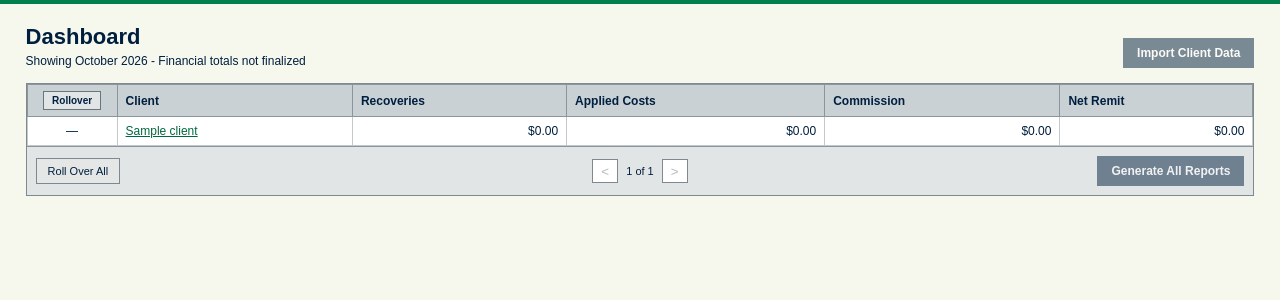
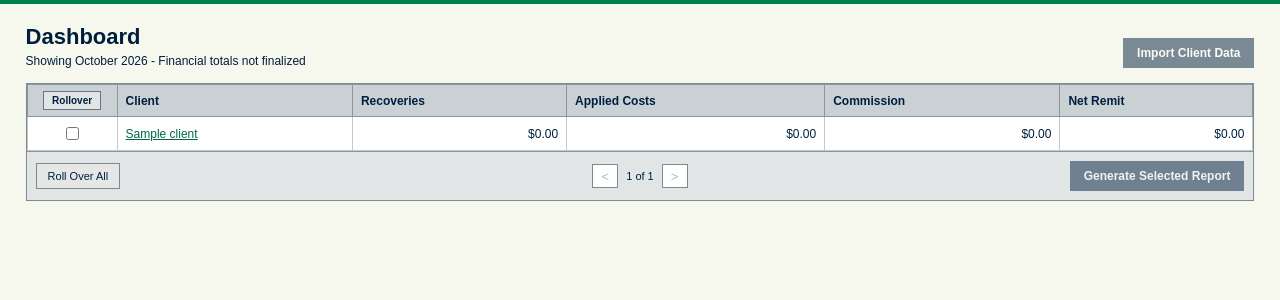
Before and after one commit to Ochairoikoguma/CharmedSolutions, a Django app: page / in a window 1280 px wide. Shown: the part 54-354 px from the top of the page. Run offline with Django 5.2, Linux system fonts and the light colour scheme; tables that the repository leaves empty hold one stand-in row (values such as "Sample post").

Commit message:
Integrate single client report generation and history safeguards

```diff
--- a/backend/accounting/views.py
+++ b/backend/accounting/views.py
@@ -419,6 +419,19 @@ def dashboard_data(request):
             "Billed": row["billed"],
         })
 
+    #Identify clients with an existing report for this month
+
+
+    # Load saved financial snapshots for this reporting month.
+    saved_reports = {
+        report.client_id: report
+        for report in Remittance.objects.filter(
+            report_period=period_start
+        )
+    }
+
+    existing_report_ids = set(saved_reports)
+
     clients = []
 
     for client in Client.objects.order_by("client_name"):
@@ -460,6 +473,19 @@ def dashboard_data(request):
             commission = totals["commission"]
             net_remittance = totals["net_remittance"]
 
+        # Existing reports must display their saved financial totals,
+        # not recalculate from costs that are now marked billed.
+        saved_report = saved_reports.get(client.client_id)
+
+        if saved_report is not None:
+            recoveries = saved_report.gross_recoveries
+            applied_costs = saved_report.total_cost
+            commission = saved_report.total_commission
+            net_remittance = saved_report.net_remittance
+
+            # Deferred costs were not stored in the report snapshot.
+            deferred_costs = None
+
         clients.append({
             "id": client.client_id,
             "name": client.client_name,
@@ -468,11 +494,15 @@ def dashboard_data(request):
                 if client.commission_rate is not None
                 else None
             ),
+            "report_exists": client.client_id in existing_report_ids,
             "recoveries": str(recoveries),
             "pending_costs": str(pending_costs),
             "cost_ceiling": str(ceiling),
             "applied_costs": str(applied_costs),
-            "deferred_costs": str(deferred_costs),
+            "deferred_costs": (
+                str(deferred_costs)
+                if deferred_costs is not None else None
+            ),
             "commission": (
                 str(commission)
                 if commission is not None else None
--- a/backend/static/js/main.js
+++ b/backend/static/js/main.js
@@ -286,6 +286,10 @@ async function initDatabaseDashboard() {
 
     let currentPage = 0;
 
+    let selectedClientId = null;
+    const generateBtn = $('#generateAllReportsBtn');
+    generateBtn.textContent = 'Generate Selected Report';
+
     function renderDatabasePage() {
       const totalPages = Math.max(
         1,
@@ -302,7 +306,16 @@ async function initDatabaseDashboard() {
 
         return `
           <tr data-client-id="${c.id}">
-            <td class="checkbox-column">—</td>
+            <td class="checkbox-column">
+              <input
+                type="checkbox"
+                class="client-checkbox"
+                data-id="${c.id}"
+                aria-label="Select ${esc(c.name)}"
+                ${selectedClientId === c.id ? 'checked' : ''}
+                ${c.report_exists ? 'disabled' : ''}
+              >
+            </td>
 
             <td>
               <a href="/client/?id=${c.id}">
@@ -345,6 +358,13 @@ async function initDatabaseDashboard() {
 
       previousBtn.disabled = currentPage === 0;
       nextBtn.disabled = currentPage >= totalPages - 1;
+      const selectedClient = clients.find(
+        c => c.id === selectedClientId
+      );
+
+      generateBtn.disabled = !selectedClient ||
+        selectedClient.rate === null ||
+        selectedClient.report_exists;
     }
 
     previousBtn.addEventListener('click', () => {
@@ -355,6 +375,100 @@ async function initDatabaseDashboard() {
     nextBtn.addEventListener('click', () => {
       currentPage++;
       renderDatabasePage();
+    });
+
+    tbody.addEventListener('change', event => {
+      const checkbox = event.target.closest('.client-checkbox');
+
+      if (!checkbox) return;
+
+      // Allow only one client to be selected at a time.
+      selectedClientId = checkbox.checked
+        ? Number(checkbox.dataset.id)
+        : null;
+
+      renderDatabasePage();
+    });
+
+    generateBtn.addEventListener('click', async () => {
+      const client = clients.find(c => c.id === selectedClientId);
+
+      if (!client || client.rate === null || client.report_exists) {
+        toast('Select a client with a commission rate and no existing report.', 'error');
+        return;
+      }
+
+      const confirmed = confirm(
+        `Generate the October 2026 remittance report for ${client.name}?\n\n` +
+        `This will permanently save the PDF, mark applicable costs as billed, ` +
+        `and roll deferred costs into the following month.`
+      );
+
+      if (!confirmed) return;
+
+      const csrfToken = document.querySelector(
+        '#dashboardCsrf input[name="csrfmiddlewaretoken"]'
+      )?.value;
+
+      if (!csrfToken) {
+        toast('Security token missing. Refresh the page.', 'error');
+        return;
+      }
+
+      generateBtn.disabled = true;
+
+      try {
+        const response = await fetch(
+          `/reports/clients/${client.id}/download/`,
+          {
+            method: 'POST',
+            credentials: 'same-origin',
+            headers: {
+              'Content-Type': 'application/x-www-form-urlencoded',
+              'X-CSRFToken': csrfToken
+            },
+            body: new URLSearchParams({
+              year: String(year),
+              month: String(month)
+            })
+          }
+        );
+
+        if (!response.ok) {
+          throw new Error(await response.text());
+        }
+
+        const pdfBlob = await response.blob();
+        const downloadUrl = URL.createObjectURL(pdfBlob);
+
+        const link = document.createElement('a');
+        link.href = downloadUrl;
+        link.download = `remittance_${client.id}_${year}_${String(month).padStart(2, '0')}.pdf`;
+
+        document.body.appendChild(link);
+        link.click();
+        link.remove();
+
+        setTimeout(() => URL.revokeObjectURL(downloadUrl), 30000);
+
+        // Mark this report as generated.
+        client.report_exists = true;
+
+        // Deferred costs have been processed.
+        // Do not display the old preview amount.
+        client.deferred_costs = null;
+
+        // Clear the selection and disable further generation.
+        selectedClientId = null;
+
+        renderDatabasePage();
+
+        toast('Report saved and downloaded successfully.', 'success');
+
+      } catch (error) {
+        toast(error.message || 'Report generation failed.', 'error');
+        renderDatabasePage();
+      }
     });
 
     renderDatabasePage();
--- a/backend/templates/home.html
+++ b/backend/templates/home.html
@@ -56,6 +56,9 @@
 
 
 <div class="green-line"></div>
+<form id="dashboardCsrf" hidden>
+    {% csrf_token %}
+</form>
 
 
 <main class="page-container">
```
